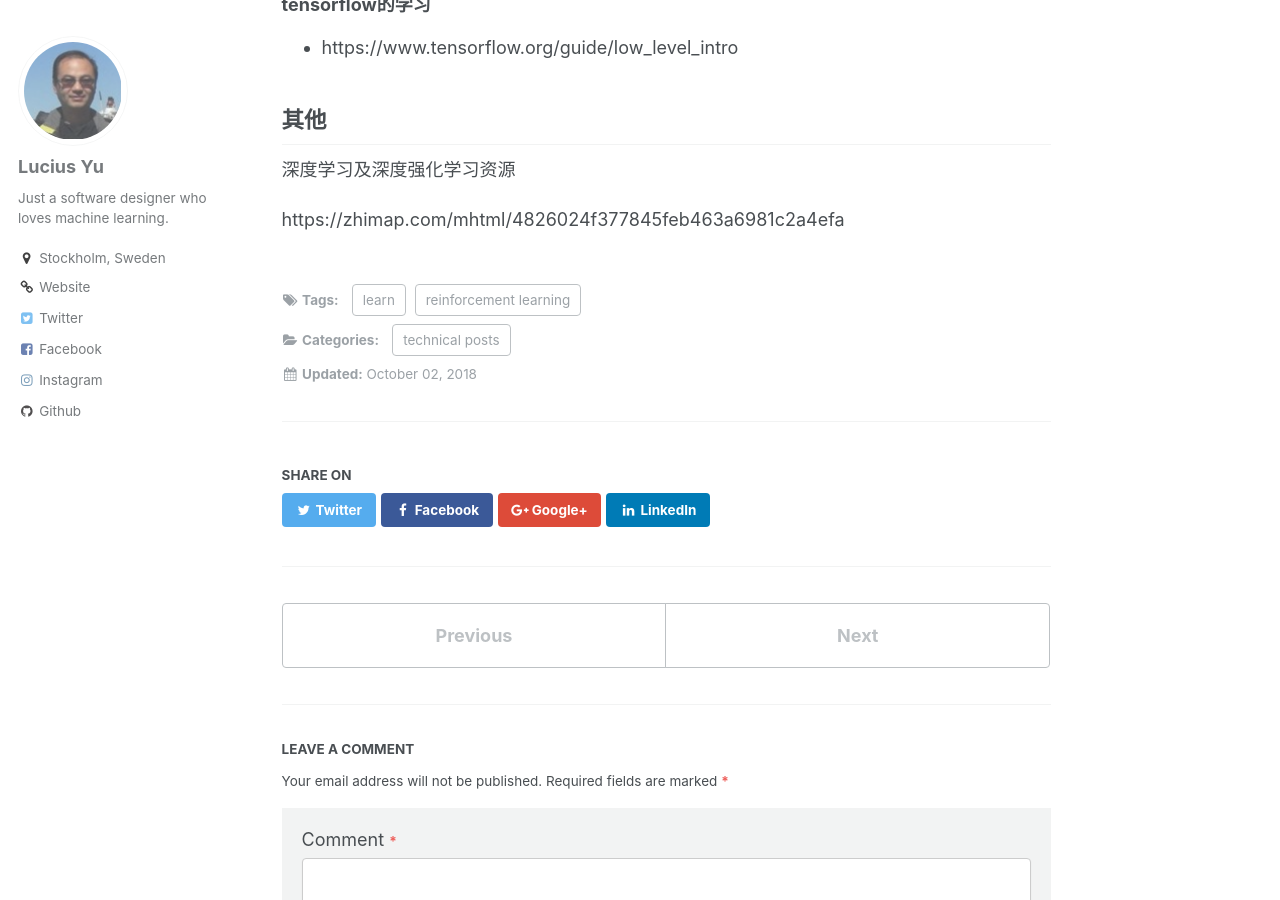
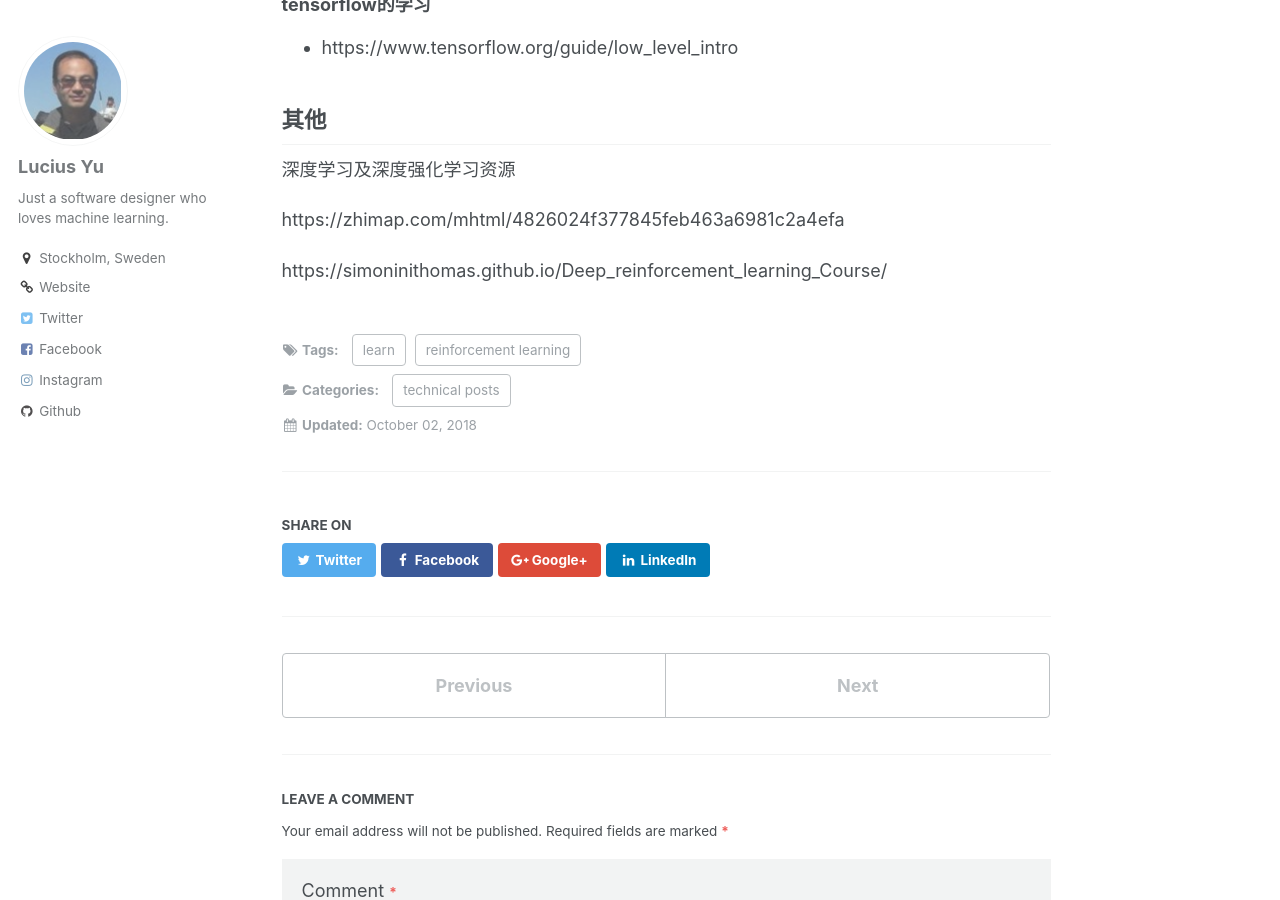
Before and after one commit to lucius-yu/lucius-yu.github.io, a Jekyll site: the page built from _posts/2018-10-02-learn-deep-reinforcement-learning.md, in a window 1280 px wide and 900 px high, scrolled down 845 px. Built offline with Jekyll 4.4.1, drawn with Linux system fonts in a browser that asks for light colours; some of the changed lines change nothing that is shown.

Commit message:
add post

```diff
--- a/_posts/2018-10-02-learn-deep-reinforcement-learning.md
+++ b/_posts/2018-10-02-learn-deep-reinforcement-learning.md
@@ -39,3 +39,6 @@ date: 2018-10-02 12:24:30 +0000
 深度学习及深度强化学习资源
 
 https://zhimap.com/mhtml/4826024f377845feb463a6981c2a4efa
+
+
+https://simoninithomas.github.io/Deep_reinforcement_learning_Course/
```
Also changed, not shown: _posts/2018-10-02-so-sad-news.md (line endings or trailing spaces), post-images/set-car-off-road/set-car-off-road.PNG (added), post-images/set-car-off-road/set-car-on-road.PNG (added), post-images/strategy-for-voting/example-of-greedy-selection.png (added).
